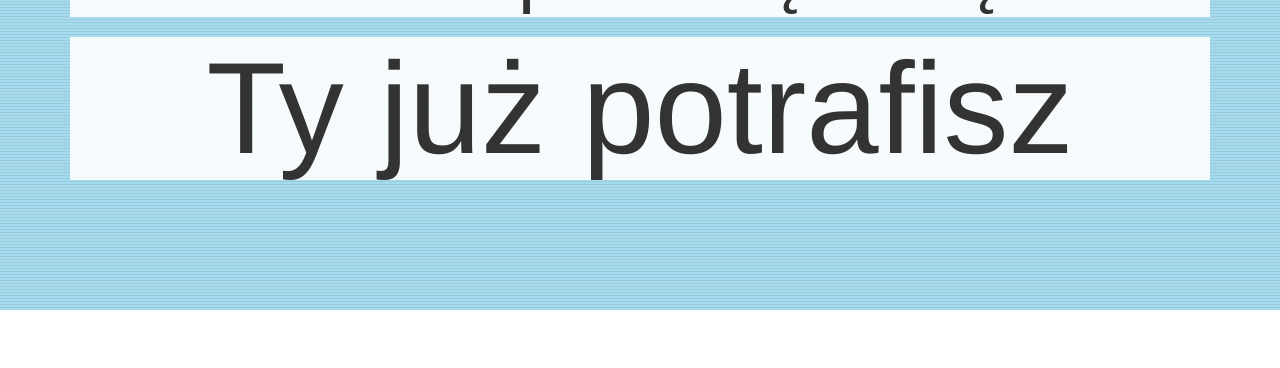
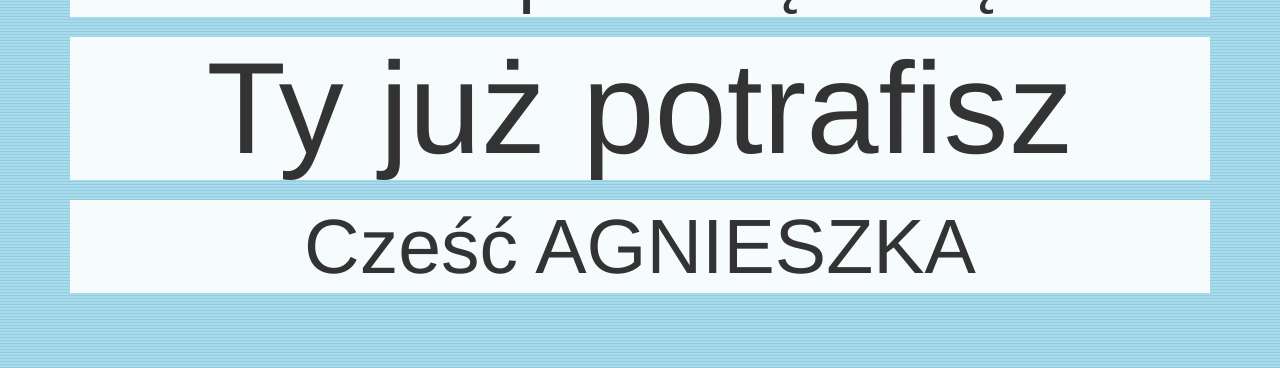
Before and after one commit to Kajcyk/page, a Rails app: page / in a window 1280 px wide. Shown: the part 265-633 px from the top of the page. Run offline with Rails 7, Linux system fonts and the light colour scheme; data comes from the database, SQL or seed files in the repository; both versions use the stored data as it was after the commit; parts of the project's set-up code (start-up, migrations or seed data) failed here and were passed over; some libraries are stand-ins or nearby versions; grey boxes are pictures that could not be loaded.

Commit message:
Add to heroku

```diff
--- a/app/views/public/index.html.erb
+++ b/app/views/public/index.html.erb
@@ -6,6 +6,7 @@
       <div class="container">
         <h2>Inni dopiero się uczą</h2>
         <h1>Ty już potrafisz</h1>
+        <h2>Cześć AGNIESZKA</h2>
       </div>
     </div>
   </div>
```
Also changed, not shown: db/development.sqlite3, 5 other files.
